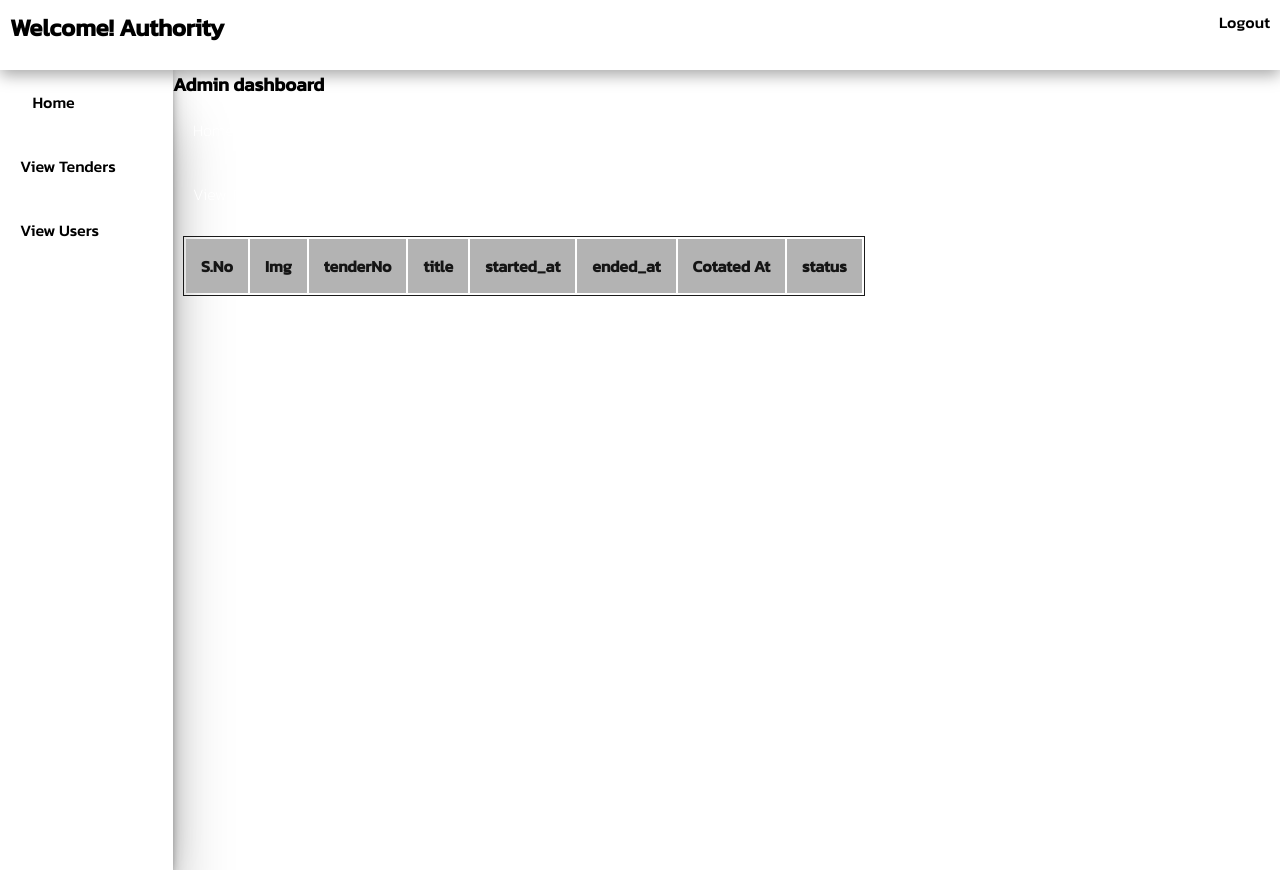
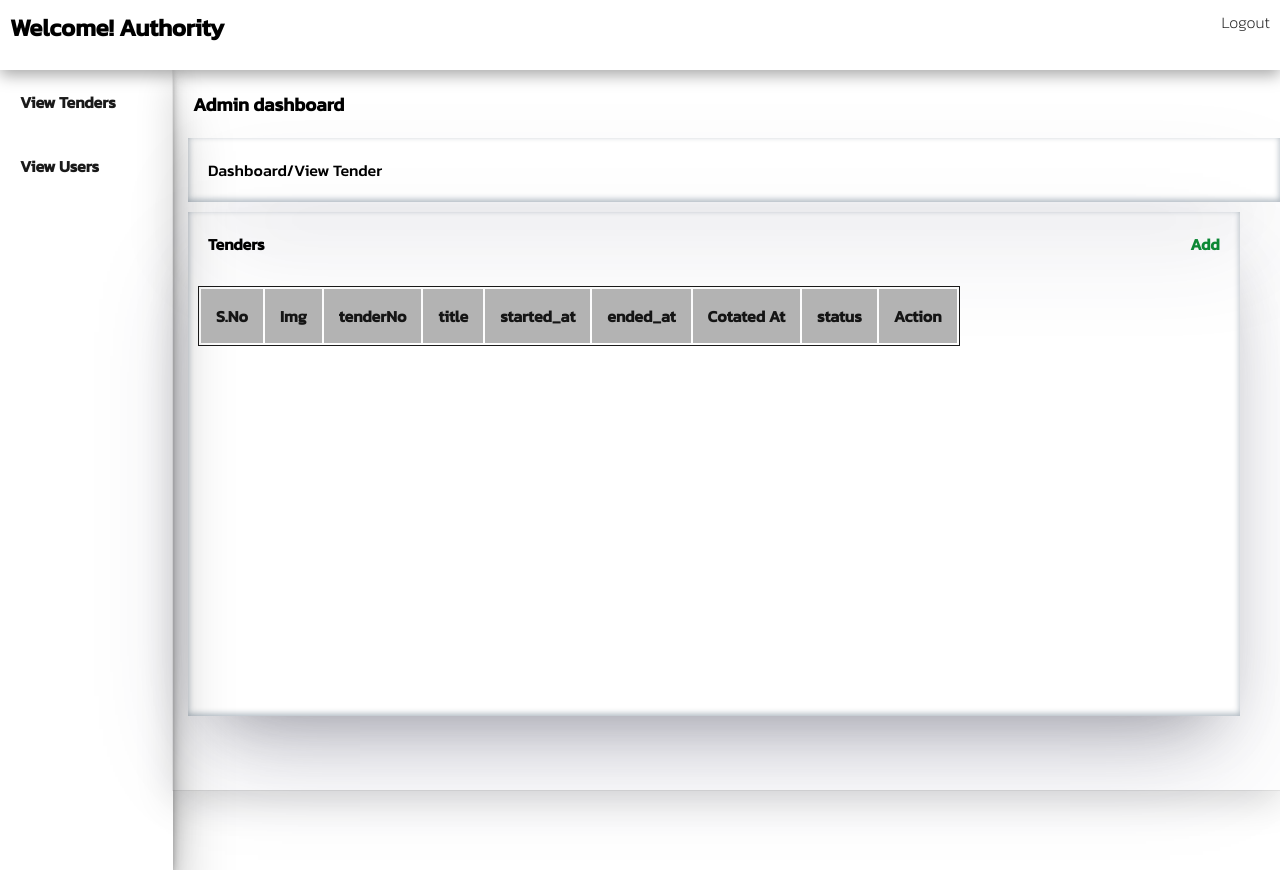
Before and after one commit to fathimaCode/Bid-Transaction-HMAC, a Django app: page /viewTenderList/ in a window 1280 px wide. Run offline with Django 5.2, Linux system fonts and the light colour scheme; data comes from the database, SQL or seed files in the repository; both versions use the stored data as it was after the commit; lists and menus that the app fills with data are empty; some web fonts are replaced.

Commit message:
design updated

```diff
--- a/blockchain/settings.py
+++ b/blockchain/settings.py
@@ -51,7 +51,8 @@ MIDDLEWARE = [
     "django.middleware.clickjacking.XFrameOptionsMiddleware",
     'eadmin.middlewares.ParticipantInfoMiddleware',
     'eadmin.tenderMiddleware.TenderListMiddleWare',
-    'eadmin.BlockchainMiddleWare.BlockchainMiddleWare'
+    'eadmin.BlockchainMiddleWare.BlockchainMiddleWare',
+    'eadmin.userMiddleWare.userMiddleWare'
 ]
 
 ROOT_URLCONF = "blockchain.urls"
--- a/eadmin/urls.py
+++ b/eadmin/urls.py
@@ -14,7 +14,7 @@ urlpatterns = [
     path("viewBidDetails/<int:tender_id>/",views.getBidDetails, name="viewBidDetails"),
     path("newCotation/",views.newCotation, name="newCotation"),
     path("viewTenderList/",views.viewTenderList, name="viewTenderList"),
-
+    path("viewUsers/",views.viewUsers, name="viewUsers"),
     path("deleteTender/<int:tender_id>/",views.deleteTender, name="deleteTender"),
     path("adminGetBidInfo/<int:tender_id>/",views.adminGetBidInfo, name="adminGetBidInfo"),
     path("closeTender/<int:tender_id>/",views.closeTender, name="closeTender"),
--- /dev/null
+++ b/eadmin/userMiddleWare.py
@@ -0,0 +1,11 @@
+from .models import particpants
+class userMiddleWare:
+    def __init__(self, get_response):
+        self.get_response = get_response
+
+    def __call__(self, request):
+        userList = None
+        getUsers = particpants.objects.all()
+        request.userList = getUsers
+        response = self.get_response(request)
+        return response
--- a/eadmin/views.py
+++ b/eadmin/views.py
@@ -23,7 +23,7 @@ def index(request):
         winnerid = tt.winnerid
         blid = tt.blockid
         participantInfo = particpants.objects.filter(id=winnerid)
-        print(participantInfo[0].username)
+
         blockInfo = Blockchain.objects.filter(id=blid)
         transaction = 0
         for bb in blockInfo:
@@ -42,7 +42,7 @@ def login(request):
             email = form.cleaned_data['email']
             password = form.cleaned_data['password']
             if email=="authority@blockchain.com" and password=="authority":
-                return redirect('authority_newTender')
+                return redirect('viewTenderList')
             else:
                 particpant = particpants.objects.get(email=email)
                 if particpant.password==password:
@@ -204,6 +204,10 @@ def viewTenderList(request):
     tenders = getattr(request, 'tenderList', None)
     return render(request,"e-admin/viewTenderList.html",{"tenderlist":tenders})
 
+def viewUsers(request):
+    users = getattr(request, 'userList', None)
+    return render(request,"e-admin/UserList.html",{"userList":users})
+
 def deleteTender(request,tender_id):
     tenders=tender.objects.get(pk=tender_id)
     logger.warning(f"tender:{tenders}")
--- a/static/css/style.css
+++ b/static/css/style.css
@@ -167,6 +167,12 @@ section {
     width: 400px;
 
 }
+.card.form.tenders{
+    background-color: var(--primary-color);
+    margin: 7% auto;
+    height: 530px;
+    width: 400px;
+}
 
 .card.form h2 {
     text-align: center;
@@ -228,7 +234,7 @@ a {
 }
 
 .card.form.bl-h {
-    height: 500px;
+    height: 700px;
 }
 
 .dropdown-content {
@@ -432,6 +438,9 @@ tbody tr td {
     text-align: center;
 
 }
+td a{
+    color: var(--black-color);
+}
 
 tbody tr:hover {
     background-color: var(--light-primary-color);
@@ -599,6 +608,13 @@ tbody tr:hover {
 
     cursor: pointer;
 }
+.menu a{
+color:var(--black-color);
+font-weight: bold;
+}
+.menu a:hover{
+    color: var(--white-color);
+}
 .navbar .menu:hover{
     background-color: var(--light-primary-color);
     border-radius: 30px 0px 6px 30px;
@@ -626,7 +642,8 @@ tbody tr:hover {
     position:absolute;
     margin: 10px 15px;
     box-shadow: rgba(50, 50, 93, 0.25) 0px 50px 100px -20px, rgba(0, 0, 0, 0.3) 0px 30px 60px -30px, rgba(10, 37, 64, 0.35) 0px -2px 6px 0px inset;
-    width: 100%;
+    width: 95%;
+    overflow: auto;
     height: 70%;
 }
 .tcontainer{
@@ -638,3 +655,16 @@ display: flex;
     display: flex;
     flex-direction: column;
 }
+.bl-btn.tt{
+    padding: 5px;
+    color: var(--white-color);
+}
+.tenderCC{
+    display: flex;
+    justify-content: space-between;
+}
+.tenderCC a{
+    color: var(--green-color);
+    padding: 20px;
+    font-weight: bold;
+}
--- a/templates/common/loginPage.html
+++ b/templates/common/loginPage.html
@@ -17,7 +17,7 @@
 
 
 <section>
-    <div class="card form">
+    <div class="card form tenders">
         <div class="logo-info">
             <img src="{% static 'profile/logo.jpg'%}" alt="" height="50px" width="50px">
             <h2>Hello! Sign In</h2>
--- a/templates/common/registerPage.html
+++ b/templates/common/registerPage.html
@@ -3,7 +3,7 @@
 {% block main %}
 
 <section>
-    <div class="card form bl-h">
+    <div class="card form  bl-h">
         <div class="logo-info">
             <img src="{% static 'profile/logo.jpg'%}" alt="" height="50px" width="50px">
             <h2>Hello! Sign In</h2>
--- a/templates/e-admin/index.html
+++ b/templates/e-admin/index.html
@@ -44,10 +44,10 @@
                 <div class="form-group">
                     <label for="{{ form.img.id_for_label }}">Image:</label>
                     <div class="tender-input">
-                        {{ form.tenderNo }}
+                       {{ form.img }}
 
                     </div>
-                    {{ form.img }}
+
                 </div>
                 <div class="form-group">
                     <label for="{{ form.initalCotation.id_for_label }}">Initial Quotation:</label>
@@ -62,7 +62,7 @@
             </div>
 
 
-            <button type="submit">Submit</button>
+            <button type="submit" class="bl-btn tt">Add Tender</button>
             </form>
     </section>
 </div>
--- a/templates/e-admin/layout.html
+++ b/templates/e-admin/layout.html
@@ -14,15 +14,15 @@
     <header class="admin-header">
         <ul>
             <li><h2>Welcome! Authority</h2></li>
-            <li>Logout</li>
+            <li>  <a href="{% url 'index' %}">Logout</a></li>
         </ul>
     </header>
     <section class="admin_body">
         <section class="sidebar">
             <div class="navbar">
-                <div class="menu"><i class="fa-solid fa-house"></i>Home</div>
-                <div class="menu">View Tenders</div>
-                <div class="menu">View Users</div>
+
+                <div class="menu"> <a href="{% url 'viewTenderList' %}"> View Tenders</a> </div>
+                <div class="menu"> <a href="{% url 'viewUsers' %}">View Users</a></div>
             </div>
         </section>
         <section class="maincontent">
--- a/templates/e-admin/viewTenderList.html
+++ b/templates/e-admin/viewTenderList.html
@@ -1,9 +1,16 @@
 {% extends 'e-admin/layout.html' %}
 {% load static %}
 {% block content %}
+
+<div class="bid_container">
+
     <h1>Admin dashboard</h1>
-<p><a href="{% url 'authority_newTender' %}">Home</a></p>
-<p><a href="{% url 'viewTenderList' %}">View Tenders</a></p>
+    <p class="breadcrump">Dashboard/View Tender</p>
+    <section class="mainTender">
+        <div class="tenderCC">
+            <h1>Tenders</h1>
+            <a href="{% url 'authority_newTender' %}">Add</a>
+        </div>
 
         <table>
             <thead>
@@ -15,6 +22,7 @@
                 <th>ended_at</th>
                 <th>Cotated At</th>
                 <th>status</th>
+                <th>Action</th>
             </thead>
             <tbody>
                 {% for tender in tenderlist %}
@@ -35,6 +43,9 @@
                 {% endfor %}
             </tbody>
         </table>
+    </section>
+</div>
+
 
 
 
```
Also changed, not shown: templates/e-admin/BidInfo.html (+10 -2 lines), templates/e-admin/UserList.html (added, +44 -0 lines), db.sqlite3, static/images/20240226104331userprofile.jpg (added), 1 other file. Lines whose indentation alone changed are shown as unchanged.
